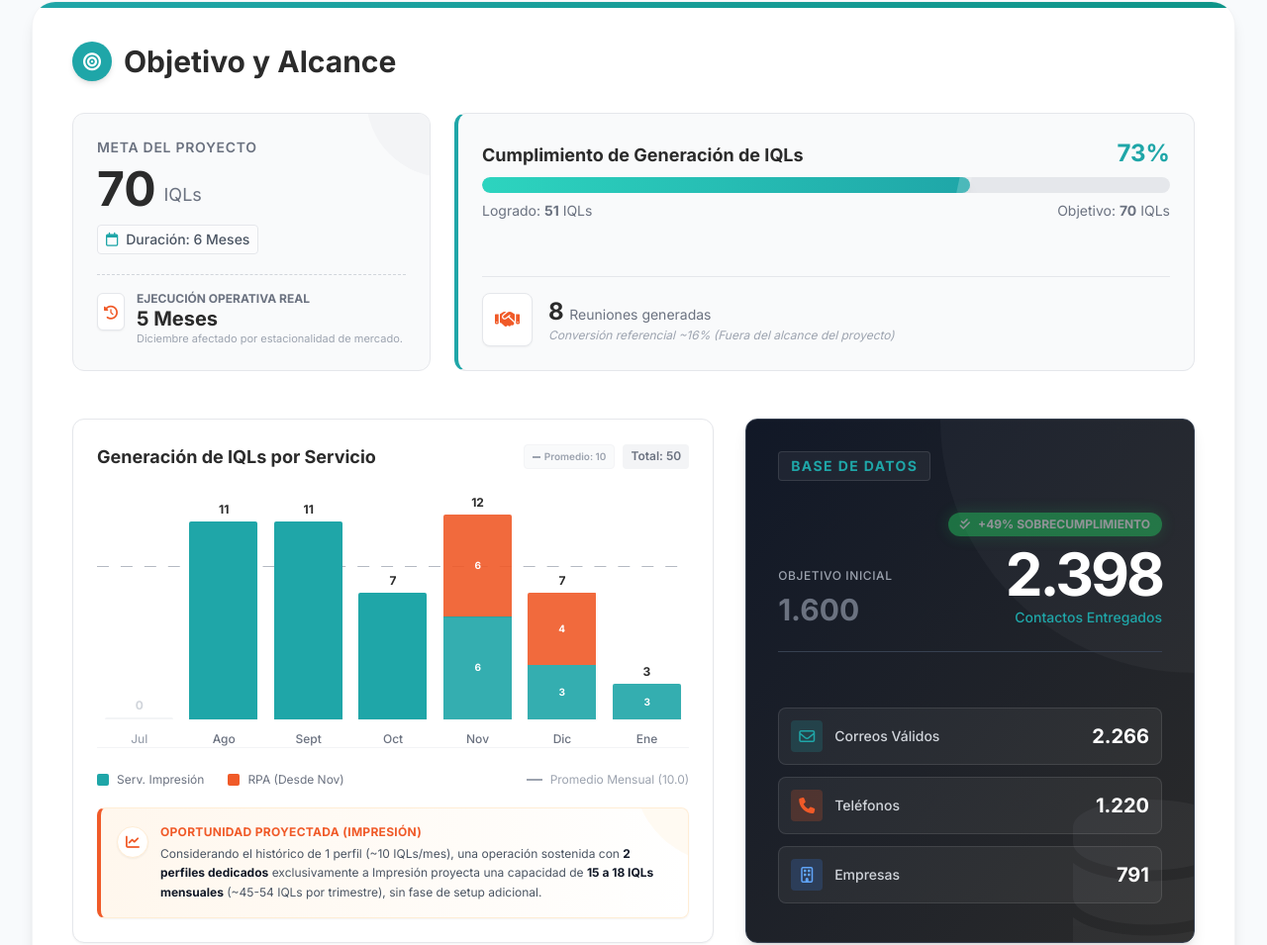
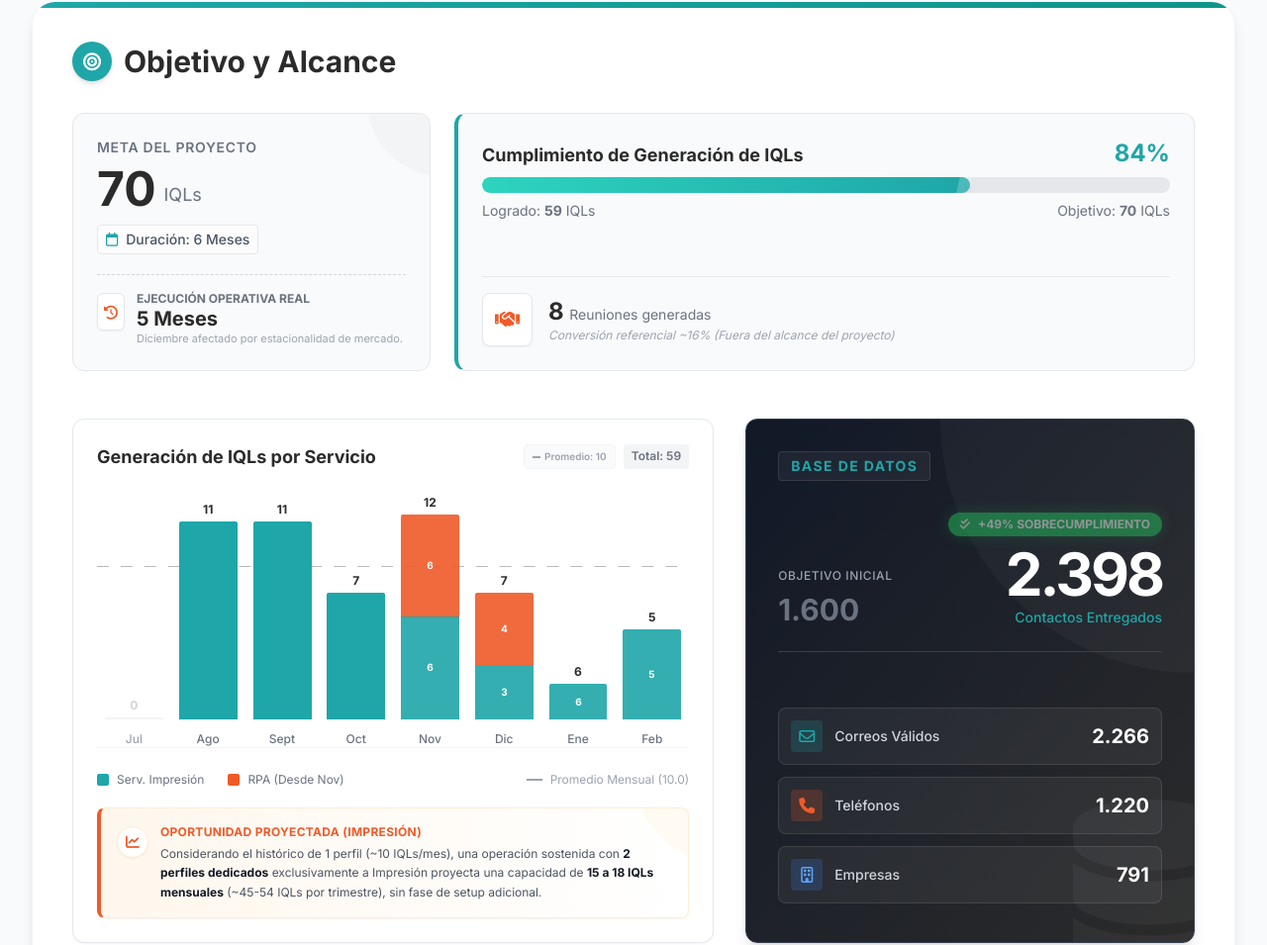
Before and after one commit to mti-selling/cierre-proyecto-alldora, a plain HTML site: page index.html in a window 1280 px wide. Shown: the part 335-1290 px from the top of the page at 99% size. Drawn offline with nearby package versions, Linux system fonts and the light colour scheme.

Commit message:
Update index.html

```diff
--- a/index.html
+++ b/index.html
@@ -277,7 +277,7 @@
                         <div>
                             <div class="flex justify-between items-end mb-2">
                                 <h3 class="text-lg font-bold text-mti-dark">Cumplimiento de Generación de IQLs</h3>
-                                <span class="text-2xl font-bold text-mti-teal">73%</span>
+                                <span class="text-2xl font-bold text-mti-teal">84%</span>
                             </div>
                             <!-- Barra de Progreso -->
                             <div class="w-full bg-gray-200 rounded-full h-4 mb-2 overflow-hidden">
@@ -286,7 +286,7 @@
                                 </div>
                             </div>
                             <div class="flex justify-between text-sm text-gray-500 mt-1">
-                                <span>Logrado: <strong>51</strong> IQLs</span>
+                                <span>Logrado: <strong>59</strong> IQLs</span>
                                 <span>Objetivo: <strong>70</strong> IQLs</span>
                             </div>
                         </div>
@@ -316,7 +316,7 @@
                              <div class="flex items-center gap-1 text-[10px] font-semibold text-gray-400 bg-gray-50 px-2 py-1 rounded border border-gray-100">
                                 <div class="w-2 h-0.5 bg-gray-400"></div> Promedio: 10
                              </div>
-                             <div class="text-xs font-semibold text-gray-500 bg-gray-100 px-2 py-1 rounded">Total: 50</div>
+                             <div class="text-xs font-semibold text-gray-500 bg-gray-100 px-2 py-1 rounded">Total: 59</div>
                         </div>
                     </div>
 
@@ -388,14 +388,32 @@
 
                             <!-- Mes: Ene (ACTUALIZADO: 3 IQLs) -->
                             <div class="flex flex-col items-center flex-1 h-full justify-end group">
-                                <div class="text-xs font-bold text-mti-dark mb-1">3</div>
+                                <div class="text-xs font-bold text-mti-dark mb-1">6</div>
                                 <!-- Stack Container (Total 2/14 = 14.2%) -->
                                 <div class="w-full flex flex-col justify-end h-[14.2%] rounded-t-sm overflow-hidden shadow-sm">
                                     <!-- Impresión (3) -->
-                                    <div class="bg-mti-teal w-full bar-anim flex items-center justify-center text-[10px] text-white font-bold opacity-90 group-hover:opacity-100" style="height: 100%;">3</div>
+                                    <div class="bg-mti-teal w-full bar-anim flex items-center justify-center text-[10px] text-white font-bold opacity-90 group-hover:opacity-100" style="height: 100%;">6</div>
                                 </div>
                                 <div class="mt-3 text-xs text-gray-500 font-medium">Ene</div>
                             </div>
+
+                            <!-- Mes: Feb (NUEVO: 5 IQLs) -->
+<div class="flex flex-col items-center flex-1 h-full justify-end group">
+    <div class="text-xs font-bold text-mti-dark mb-1">5</div>
+
+    <!-- Stack Container (Total 5/14 = 35.7%) -->
+    <div class="w-full flex flex-col justify-end h-[35.7%] rounded-t-sm overflow-hidden shadow-sm">
+        <!-- Impresión (5) -->
+        <div class="bg-mti-teal w-full bar-anim flex items-center justify-center text-[10px] text-white font-bold opacity-90 group-hover:opacity-100"
+             style="height: 100%;">
+            5
+        </div>
+    </div>
+
+    <div class="mt-3 text-xs text-gray-500 font-medium">Feb</div>
+</div>
+
+
 
                         </div>
                     </div>
```
